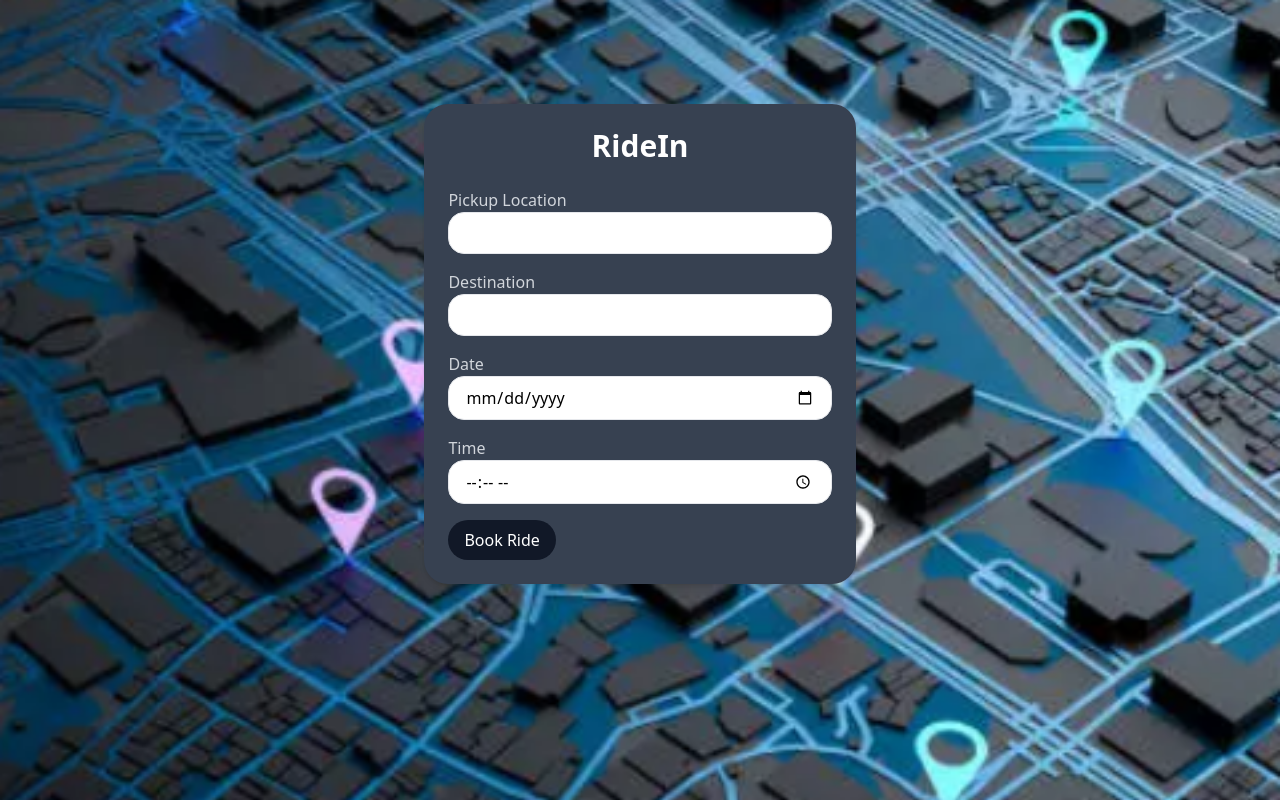
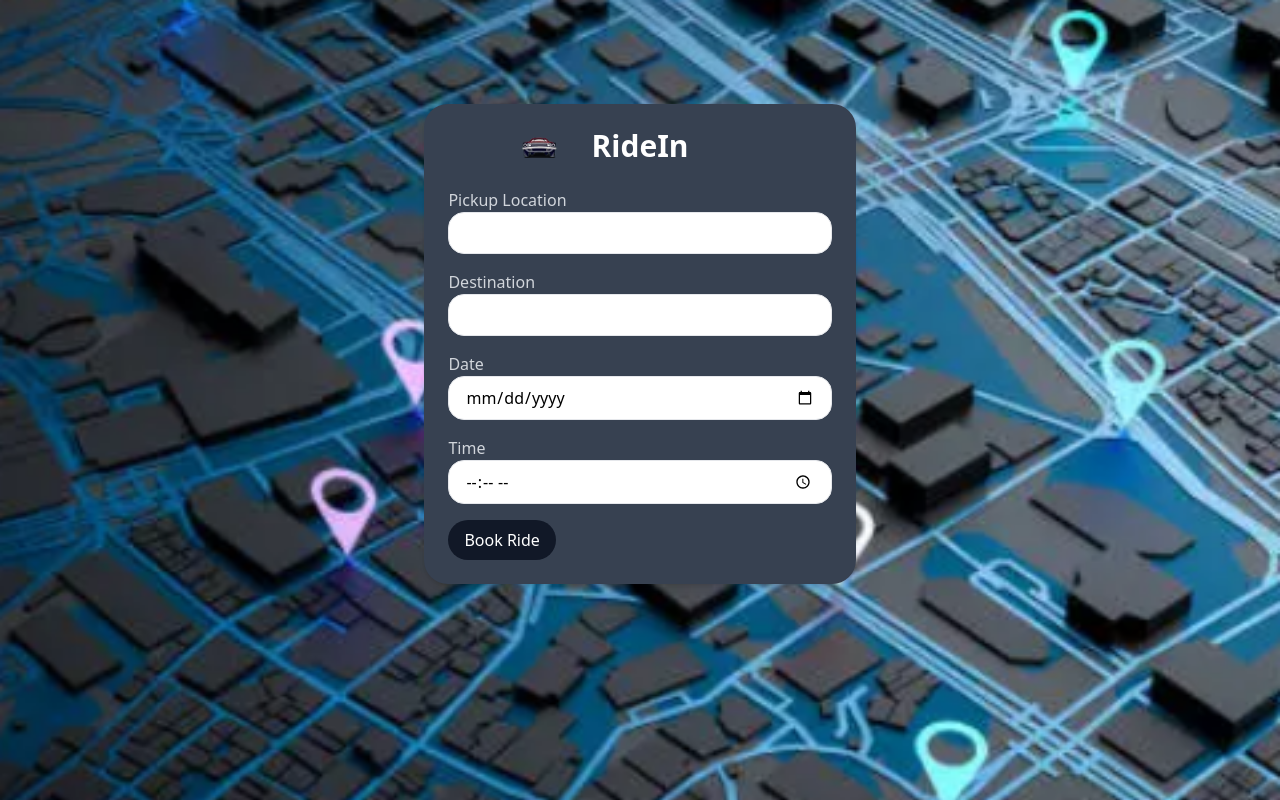
Before and after one commit to Johnfavour/Ride-Booking, a React (Vite) app: page / in a window 1280 px wide. Built offline with nearby package versions, Linux system fonts and the light colour scheme; no server answers.

Commit message:
adding new favicons

```diff
--- a/index.html
+++ b/index.html
@@ -2,11 +2,11 @@
 <html lang="en">
   <head>
     <meta charset="UTF-8" />
-    <link rel="icon" type="image/svg+xml" href="/vite.svg" />
+    <link rel="icon" type="image/svg+xml" href="/ride.png" />
     <meta name="viewport" content="width=device-width, initial-scale=1.0" />
     <script src="https://cdn.tailwindcss.com"></script>
     <!-- <script async src="https://maps.googleapis.com/maps/api/js?key=API_KEY&libraries=places"></script> -->
-    <title>Vite + React</title>
+    <title>RideIn</title>
   </head>
   <body>
     <div id="root"></div>
--- a/src/components/BookingForm.jsx
+++ b/src/components/BookingForm.jsx
@@ -132,6 +132,7 @@
           className="bg-gray-700 p-6 rounded-3xl shadow-md space-y-4"
         >
           <div>
+          <img src="/ride.png" alt="Logo" className="h-6 absolute ml-9 pl-9 mt-1.5" />
           <h1 className="text-3xl font-bold mb-6 text-white flex items-center justify-center">RideIn</h1>
             <label className="text-gray-300 mb-1">Pickup Location</label>
             <input
```
Also changed, not shown: public/ride.png (added), public/ride1.png (added).
